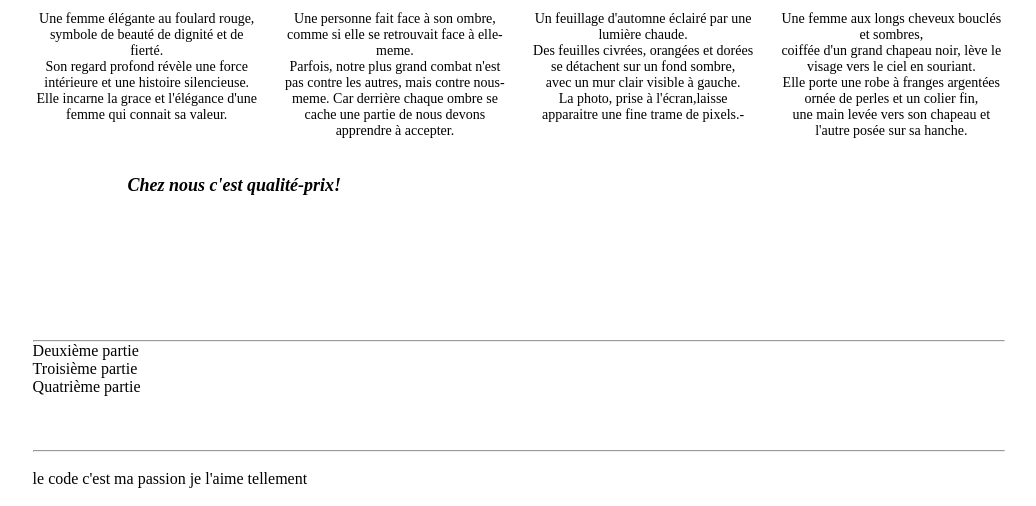
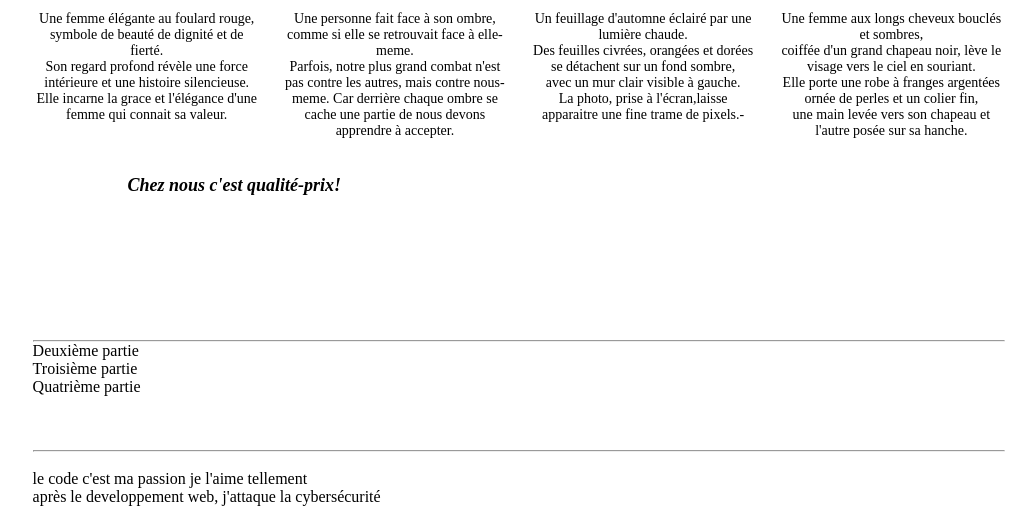
Before and after one commit to abou-soum/firt-project, a plain HTML site: page index.html in a window 1280 px wide. Shown: the part 550-1056 px from the top of the page, without its empty margins (121-1157 px from the left). Drawn offline with Linux system fonts and the light colour scheme.

Commit message:
cybersercurité

```diff
--- a/index.html
+++ b/index.html
@@ -71,6 +71,10 @@
     <br>
     <p>le code c'est ma passion je l'aime tellement</p>
 
+
+
+    <p> après le developpement web, j'attaque la cybersécurité</p>
+
 </body>
 
 
```
